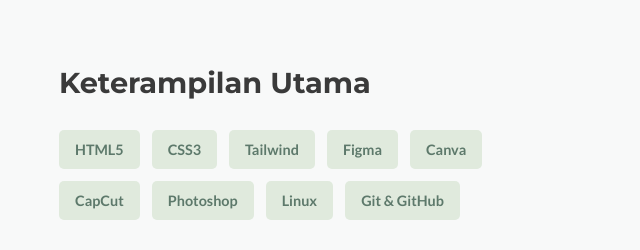
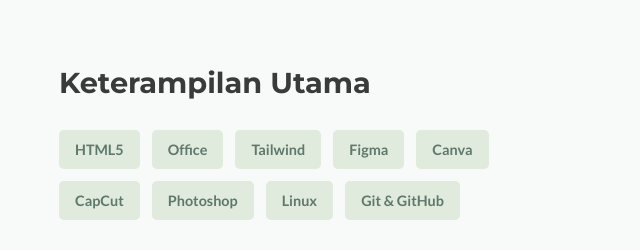
Before and after one commit to arifsetia-one/arif_setiawan-final_project, a plain HTML site: page index.html in a window 1280 px wide. Shown: the part 820-1070 px from the top of the page, 605-1245 px from the left. Drawn offline with Linux system fonts and the light colour scheme.

Commit message:
update content skill description 1

```diff
--- a/index.html
+++ b/index.html
@@ -797,7 +797,7 @@
                     <h3 style="font-size: 1.8rem; margin-bottom: 1.5rem;">Keterampilan Utama</h3>
                     <div class="skills-grid">
                         <span class="skill-item">HTML5</span>
-                        <span class="skill-item">CSS3</span>
+                        <span class="skill-item">Office</span>
                         <span class="skill-item">Tailwind</span>
                         <span class="skill-item">Figma</span>
                         <span class="skill-item">Canva</span>
```
